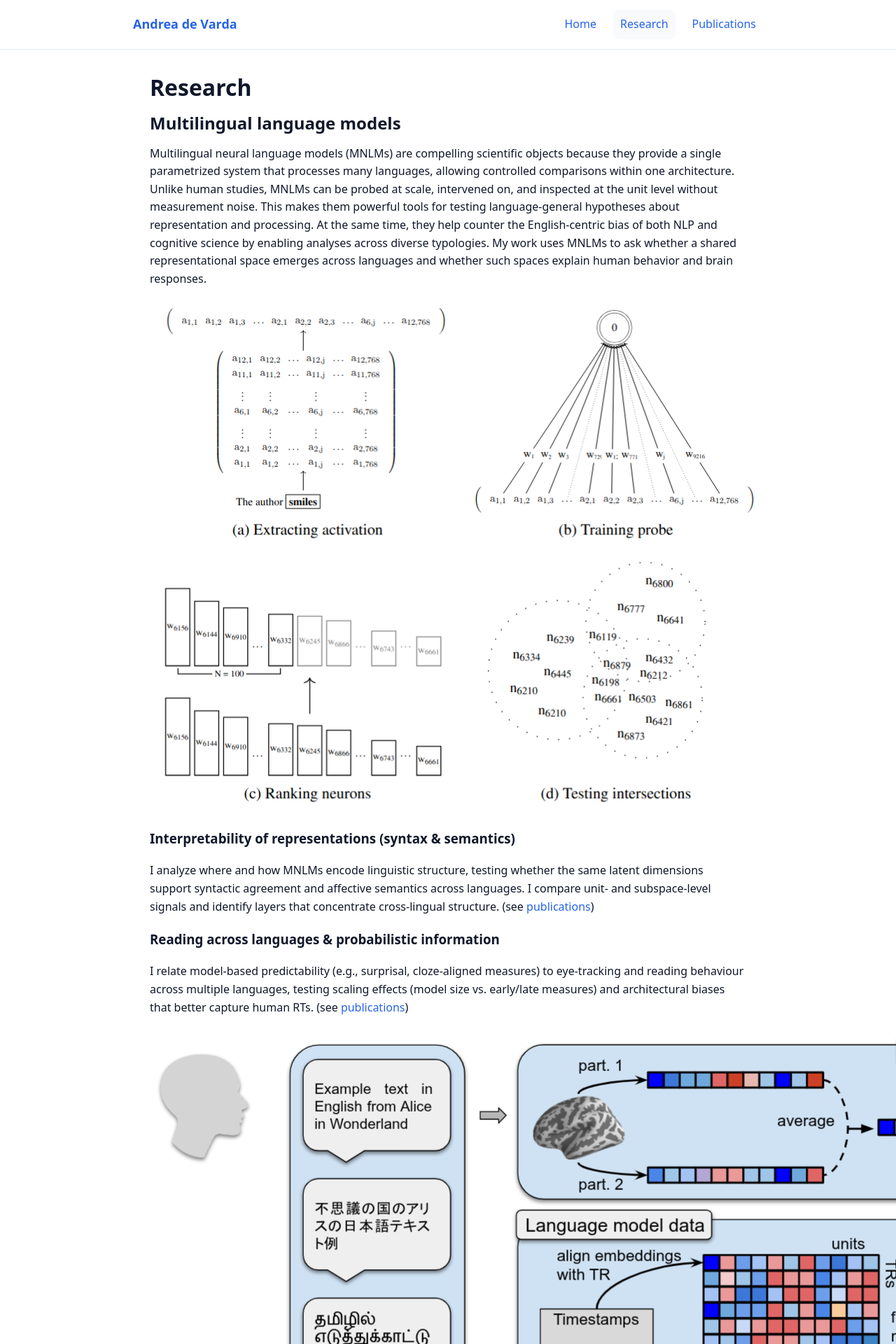
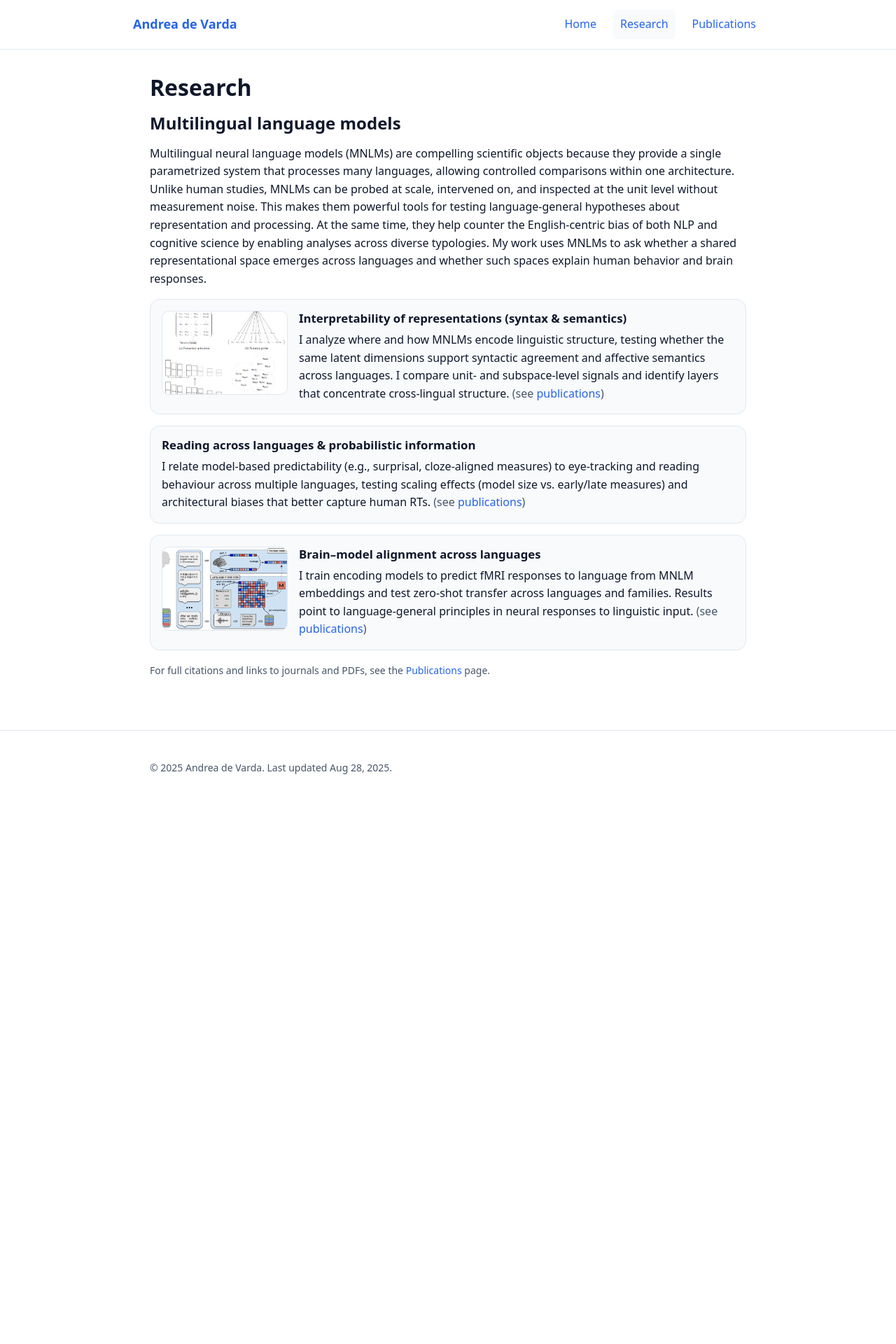
Before and after one commit to Andrea-de-Varda/Andrea-de-Varda.github.io, a Jekyll site: the page built from research.md, in a window 1280 px wide. Shown: the top 1920 px of the page at 70% size. Built offline with Jekyll 4.4.1, drawn with Linux system fonts in a browser that asks for light colours; after the commit the page ends 1151 px from its top, so only the background shows below that.

Commit message:
Update style.css

```diff
--- a/assets/css/style.css
+++ b/assets/css/style.css
@@ -55,3 +55,41 @@ h2{margin:16px 0 8px}
 .pub-note{margin-top:18px;color:var(--muted);font-size:14px}
 
 footer{border-top:1px solid var(--border);margin-top:36px;padding:18px 0;color:var(--muted);font-size:14px}
+
+/* Research cards */
+.research-card{
+  display:flex;
+  gap:16px;
+  align-items:flex-start;
+  padding:16px;
+  border:1px solid var(--border);
+  border-radius:14px;
+  background:var(--card);
+  margin:16px 0;
+}
+.research-card img{
+  width: 180px;
+  height: 120px;
+  object-fit: cover;
+  border-radius: 10px;
+  border: 1px solid var(--border);
+  background: #fff;
+}
+.research-card .card-body{
+  flex:1;
+}
+.research-card h3{
+  margin: 0 0 6px 0;
+  font-size: 1.05rem;
+  line-height: 1.35;
+}
+.research-card p{
+  margin:0;
+}
+.muted{ color: var(--muted); }
+
+/* Mobile stacking */
+@media (max-width: 700px){
+  .research-card{ flex-direction: column; }
+  .research-card img{ width:100%; height: 170px; }
+}
```
